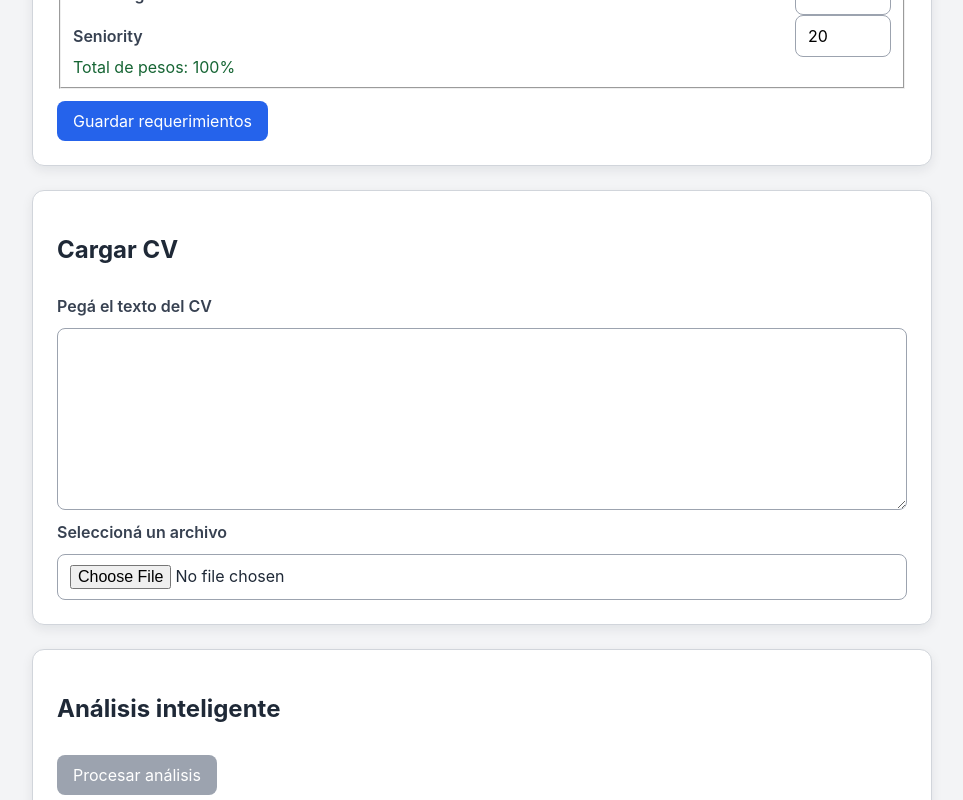
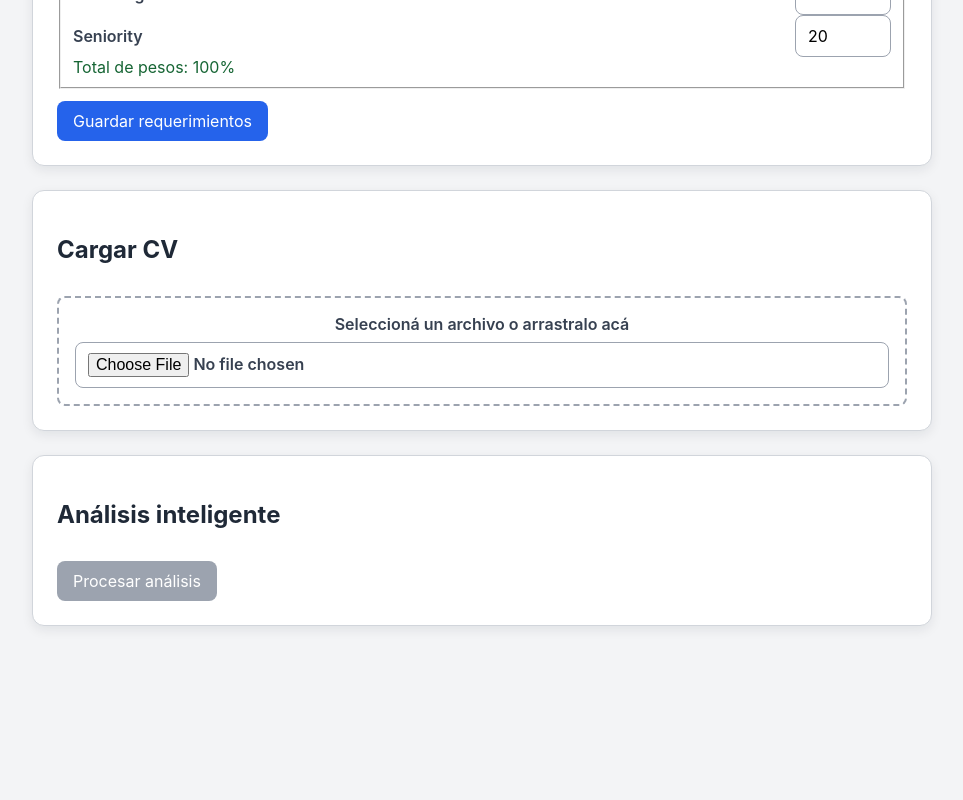
Before and after one commit to Rafaruiz44/talentiq, a React (Vite) app: page / in a window 1280 px wide. Shown: the part 569-1369 px from the top of the page, without its empty margins (158-1121 px from the left). After the commit the page ends 1267 px from the top, so only its background shows below. Built offline with nearby package versions, Linux system fonts and the light colour scheme.

Commit message:
Arrastrar CV, se quitó la parte del texto del CV, y se corrigió unos colores del tema oscuro

```diff
--- a/src/components/CvUpload.tsx
+++ b/src/components/CvUpload.tsx
@@ -1,4 +1,4 @@
-import type { ChangeEvent } from 'react'
+import { useState, type ChangeEvent, type DragEvent } from 'react'
 import * as pdfjsLib from 'pdfjs-dist'
 import pdfWorker from 'pdfjs-dist/build/pdf.worker.min.mjs?url'
 import type { CandidateResume } from '../types'
@@ -29,20 +29,9 @@ async function extractPdfText(file: File): Promise<string> {
 }
 
 export function CvUpload({ value, onChange }: CvUploadProps) {
-  const handleTextChange = (text: string) => {
-    onChange({
-      text,
-      fileName: null,
-    })
-  }
+  const [isDragging, setIsDragging] = useState(false)
 
-  const handleFileChange = async (event: ChangeEvent<HTMLInputElement>) => {
-    const file = event.target.files?.[0]
-
-    if (!file) {
-      return
-    }
-
+  const handleFile = async (file: File) => {
     const text =
       file.type === 'application/pdf'
         ? await extractPdfText(file)
@@ -54,21 +43,46 @@ export function CvUpload({ value, onChange }: CvUploadProps) {
     })
   }
 
+  const handleFileChange = async (event: ChangeEvent<HTMLInputElement>) => {
+    const file = event.target.files?.[0]
+
+    if (file) {
+      await handleFile(file)
+    }
+  }
+
+  const handleDragOver = (event: DragEvent<HTMLLabelElement>) => {
+    event.preventDefault()
+    setIsDragging(true)
+  }
+
+  const handleDragLeave = () => {
+    setIsDragging(false)
+  }
+
+  const handleDrop = async (event: DragEvent<HTMLLabelElement>) => {
+    event.preventDefault()
+    setIsDragging(false)
+
+    const file = event.dataTransfer.files[0]
+
+    if (file) {
+      await handleFile(file)
+    }
+  }
+
   return (
     <section>
       <h2>Cargar CV</h2>
 
-      <label htmlFor="candidate-resume-text">Pegá el texto del CV</label>
-      <textarea
-        id="candidate-resume-text"
-        name="candidate-resume-text"
-        value={value.text}
-        onChange={(event) => handleTextChange(event.target.value)}
-        data-testid="candidate-resume-text"
-        rows={8}
-      />
-
-      <label htmlFor="candidate-resume-file">Seleccioná un archivo</label>
+      <label
+        htmlFor="candidate-resume-file"
+        className={`file-dropzone${isDragging ? ' file-dropzone-active' : ''}`}
+        onDragOver={handleDragOver}
+        onDragLeave={handleDragLeave}
+        onDrop={handleDrop}
+      >
+        <span>Seleccioná un archivo o arrastralo acá</span>
         <input
           id="candidate-resume-file"
           name="candidate-resume-file"
@@ -77,6 +91,7 @@ export function CvUpload({ value, onChange }: CvUploadProps) {
           onChange={handleFileChange}
           data-testid="candidate-resume-file"
         />
+      </label>
 
       {value.fileName && (
         <p role="status" data-testid="candidate-resume-file-name">
--- a/src/index.css
+++ b/src/index.css
@@ -95,6 +95,38 @@ textarea {
   border-radius: 8px;
 }
 
+.file-dropzone {
+  display: grid;
+  gap: 8px;
+  padding: 16px;
+  text-align: center;
+  color: #374151;
+  border: 2px dashed #9ca3af;
+  border-radius: 8px;
+  cursor: pointer;
+}
+
+.file-dropzone input {
+  width: 100%;
+}
+
+.file-dropzone-active {
+  color: #1d4ed8;
+  border-color: #2563eb;
+  background: #eff6ff;
+}
+
+main.dark-mode .file-dropzone {
+  color: #e5e7eb;
+  border-color: #6b7280;
+}
+
+main.dark-mode .file-dropzone-active {
+  color: #bfdbfe;
+  border-color: #60a5fa;
+  background: #1e3a5f;
+}
+
 textarea {
   resize: vertical;
 }
@@ -161,6 +193,11 @@ h3 {
   background: #166534;
 }
 
+main.dark-mode .verdict-approved {
+  background: #22c55e;
+  color: #052e16;
+}
+
 .verdict-rejected {
   background: #b91c1c;
 }
@@ -174,3 +211,7 @@ h3 {
   margin: 0;
   color: #166534;
 }
+
+main.dark-mode [role='status'] {
+  color: #4ade80;
+}
```
Lines whose indentation alone changed are shown as unchanged.
